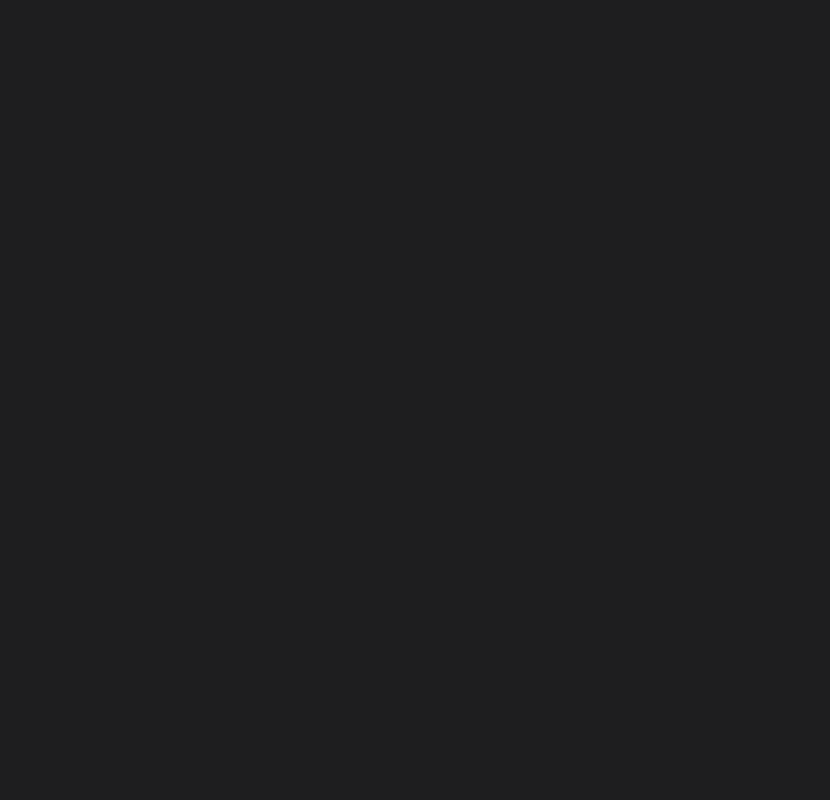
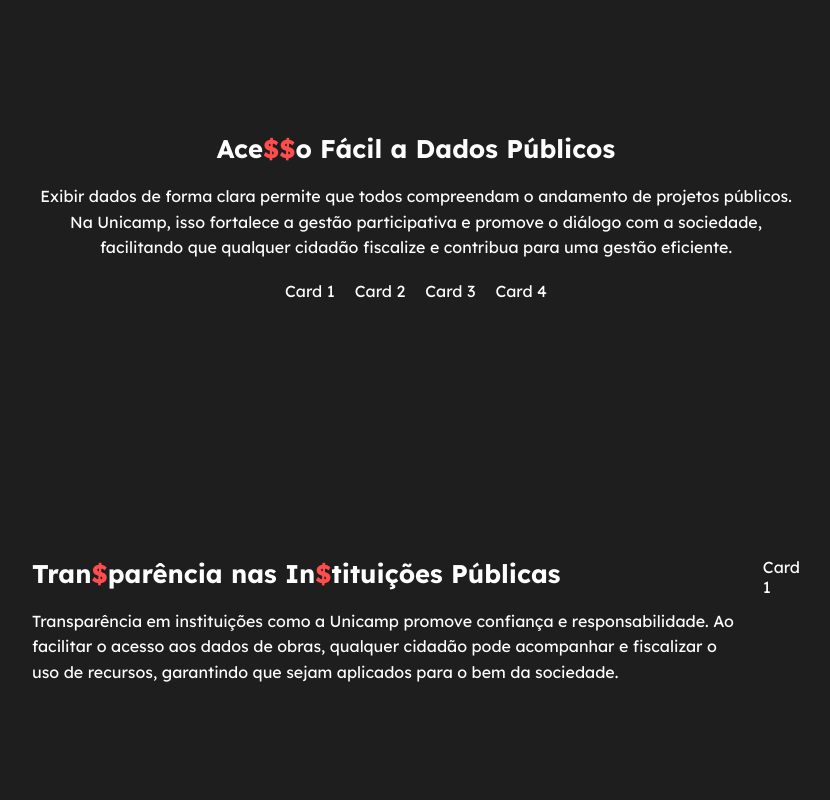
Before and after one commit to Celsogabrielf16/ProjetoMC536, a React app in the folder frontend/: page / in a window 1280 px wide. Shown: the part 860-1660 px from the top of the page, without its empty margins (224-1054 px from the left). Before the commit the page ends 800 px from the top, so only its background shows below. Built offline with nearby package versions, Linux system fonts and the light colour scheme; a web font is replaced by a local one.

Commit message:
Estilização das secções Informations

```diff
--- a/frontend/src/global.css
+++ b/frontend/src/global.css
@@ -32,13 +32,14 @@
   list-style: none;
   text-decoration: none;
   box-sizing: border-box;
-  font-weight: var(--font-weight-base);
 }
 
 body {
   background-color: var(--cor-charcoal);
   color: var(--cor-light-gray);
+  font-family: var(--font-main);
   font-size: var(--font-size-base);
+  font-weight: var(--font-weight-base);
   overflow-x: hidden;
 }
 
--- a/frontend/src/pages/LandingPage/index.tsx
+++ b/frontend/src/pages/LandingPage/index.tsx
@@ -21,6 +21,34 @@
             <div className='banner__arrow'><DownArrow /></div>
           </div>
         </section>
+        <section className='first-information'>
+          <h3 className='information__title'>Ace<b className='moneyDetail'>$$</b>o Fácil a Dados Públicos</h3>
+          <p className='information__description'>Exibir dados de forma clara permite que todos compreendam o andamento de projetos públicos. Na Unicamp, isso fortalece a gestão participativa e promove o diálogo com a sociedade, facilitando que qualquer cidadão fiscalize e contribua para uma gestão eficiente.</p>
+          <div className='first-information__cards'>
+            <div>Card 1</div>
+            <div>Card 2</div>
+            <div>Card 3</div>
+            <div>Card 4</div>
+          </div>
+        </section>
+        <section className='second-information'>
+          <div className='second-information__text'>
+            <h3 className='information__title'>Tran<b className='moneyDetail'>$</b>parência nas In<b className='moneyDetail'>$</b>tituições Públicas</h3>
+            <p className='information__description'>Transparência em instituições como a Unicamp promove confiança e responsabilidade. Ao facilitar o acesso aos dados de obras, qualquer cidadão pode acompanhar e fiscalizar o uso de recursos, garantindo que sejam aplicados para o bem da sociedade.</p>
+          </div>
+          <div className='second-information__cards'>
+            Card 1
+          </div>
+        </section>
+        <section className='third-information'>
+          <div className='third-information__cards'>
+            Card 1
+          </div>
+          <div className='third-information__text'>
+            <h3 className='information__title'>Fi<b className='moneyDetail'>$</b>calização Popular: Um Direito</h3>
+            <p className='information__description'>A fiscalização pública de obras é essencial para o uso ético dos recursos. Na Unicamp, facilitar o acesso aos dados de projetos permite que a sociedade acompanhe prazos, custos e resultados, fortalecendo o papel cidadão e promovendo uma gestão transparente e responsável.</p>
+          </div>
+        </section>
       </main>
     </>
   );
--- a/frontend/src/pages/LandingPage/landingPage.css
+++ b/frontend/src/pages/LandingPage/landingPage.css
@@ -36,3 +36,40 @@
     left: 0;
     margin: 0 auto;
 }
+
+.first-information {
+    text-align: center;
+    margin-top: 64px;
+    padding: 128px 20%;
+    display: flex;
+    flex-direction: column;
+    gap: 20px;
+
+}
+
+.information__title {
+    font-size: var(--font-size-title);
+}
+
+.information__description {
+    line-height: 1.6rem;
+}
+
+.first-information__cards {
+    display: flex;
+    justify-content: center;
+    gap: 20px;
+}
+
+.second-information, .third-information {
+    text-align: left;
+    padding: 128px 20%;
+    display: flex;
+    gap: 20px;
+}
+
+.second-information__text, .third-information__text {
+    display: flex;
+    flex-direction: column;
+    gap: 20px;
+}
```
